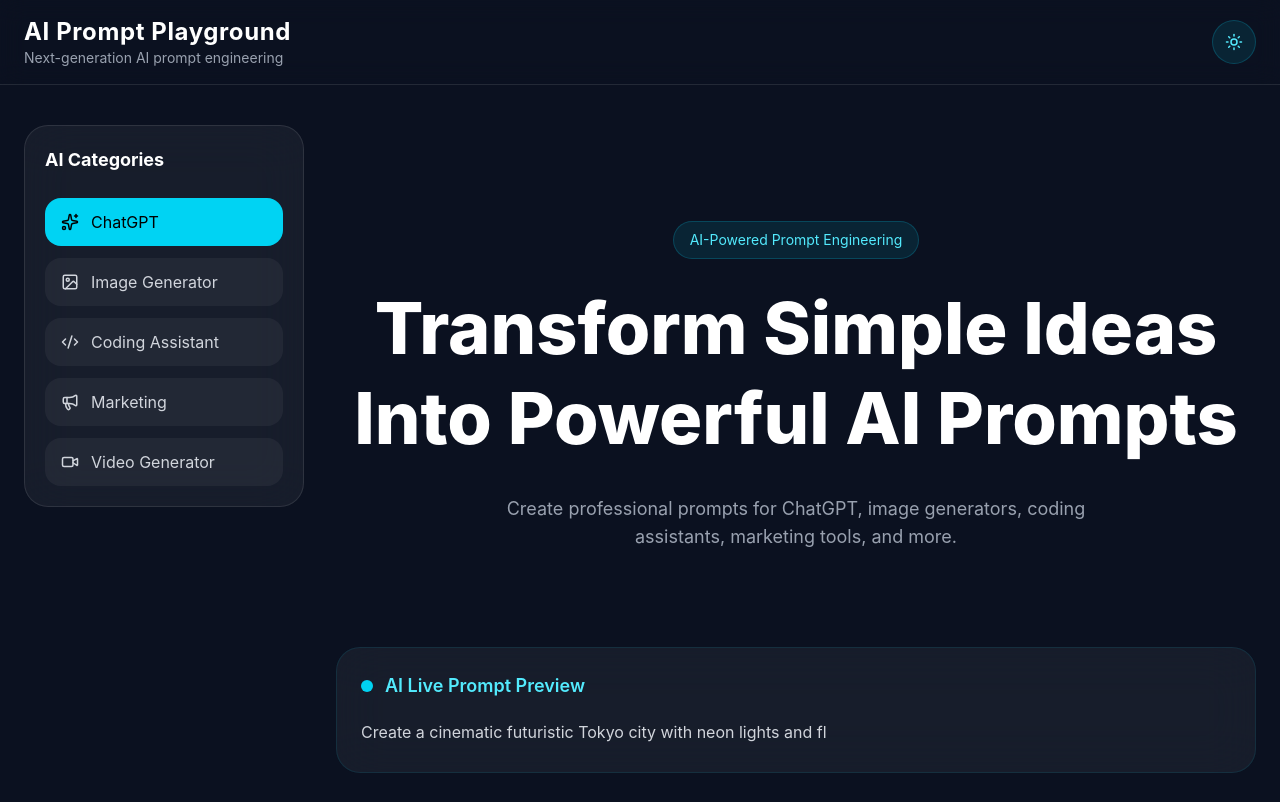
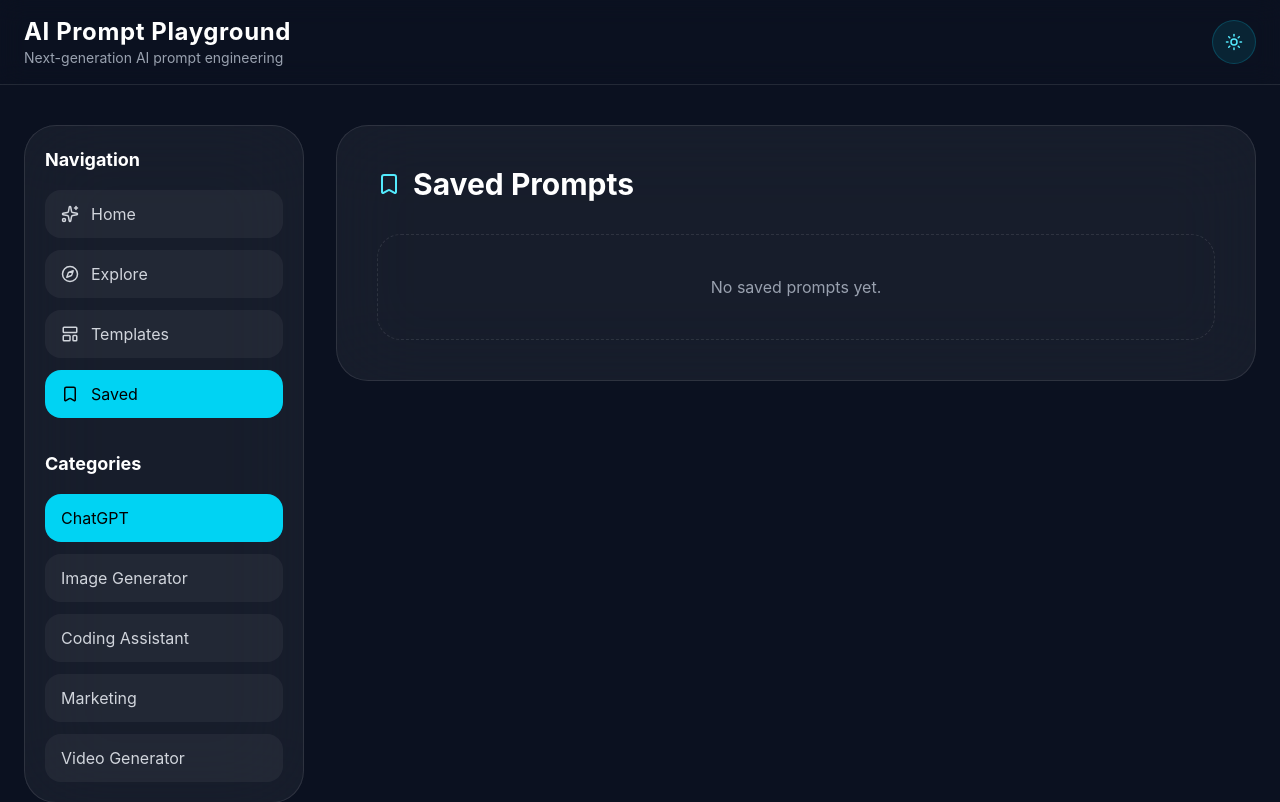
Before and after one commit to djabranemmd/ai-prompt-playground, a React (Vite) app: page /saved in a window 1280 px wide. Shown: the top 802 px of the page. Built offline with nearby package versions, Linux system fonts and the light colour scheme.

Commit message:
Convert project into multi-page AI platform

```diff
--- a/package.json
+++ b/package.json
@@ -16,6 +16,7 @@
     "react": "^19.2.6",
     "react-dom": "^19.2.6",
     "react-hot-toast": "^2.6.0",
+    "react-router-dom": "^7.15.1",
     "react-type-animation": "^3.2.0",
     "tailwindcss": "^4.3.0"
   },
--- a/src/App.jsx
+++ b/src/App.jsx
@@ -1,14 +1,20 @@
 import { useEffect, useState } from 'react'
+
+import { BrowserRouter, Routes, Route } from 'react-router-dom'
+
 import { Toaster } from 'react-hot-toast'
 
 import Navbar from './components/Navbar'
-import Hero from './components/Hero'
-import PromptBox from './components/PromptBox'
-import PromptHistory from './components/PromptHistory'
 import Sidebar from './components/Sidebar'
 
+import Home from './pages/Home'
+import Explore from './pages/Explore'
+import Templates from './pages/Templates'
+import SavedPrompts from './pages/SavedPrompts'
+
 function App() {
-  const [promptHistory, setPromptHistory] = useState([])
+  const [promptHistory, setPromptHistory] =
+    useState([])
 
   const [category, setCategory] =
     useState('ChatGPT')
@@ -19,7 +25,6 @@ function App() {
     const savedPrompts =
       JSON.parse(localStorage.getItem('promptHistory')) || []
 
-    // eslint-disable-next-line react-hooks/set-state-in-effect
     setPromptHistory(savedPrompts)
   }, [])
 
@@ -28,7 +33,10 @@ function App() {
     : 'bg-[#f3f7ff] text-black'
 
   return (
-    <div className={`min-h-screen transition ${themeClasses}`}>
+    <BrowserRouter>
+      <div
+        className={`min-h-screen transition ${themeClasses}`}
+      >
         <Toaster position="top-right" />
 
         <div className="fixed inset-0 -z-10 overflow-hidden">
@@ -49,21 +57,41 @@ function App() {
           />
 
           <div>
-          <Hero />
-
-          <PromptBox
+            <Routes>
+              <Route
+                path="/"
+                element={
+                  <Home
                     category={category}
                     promptHistory={promptHistory}
                     setPromptHistory={setPromptHistory}
                   />
+                }
+              />
 
-          <PromptHistory
-            prompts={promptHistory}
-            setPromptHistory={setPromptHistory}
+              <Route
+                path="/explore"
+                element={<Explore />}
               />
+
+              <Route
+                path="/templates"
+                element={<Templates />}
+              />
+
+              <Route
+                path="/saved"
+                element={
+                  <SavedPrompts
+                    promptHistory={promptHistory}
+                  />
+                }
+              />
+            </Routes>
           </div>
         </main>
       </div>
+    </BrowserRouter>
   )
 }
 
--- a/src/components/PromptBox.jsx
+++ b/src/components/PromptBox.jsx
@@ -68,6 +68,7 @@ function PromptBox({
       )
 
       toast.success('Prompt copied to clipboard!')
+    // eslint-disable-next-line no-unused-vars
     } catch (error) {
       toast.error('Failed to copy prompt.')
     }
--- a/src/components/Sidebar.jsx
+++ b/src/components/Sidebar.jsx
@@ -1,63 +1,103 @@
 import {
   Sparkles,
-  Image,
-  Code2,
-  Megaphone,
-  Video,
+  Compass,
+  LayoutTemplate,
+  Bookmark,
 } from 'lucide-react'
 
-const categories = [
+import { NavLink } from 'react-router-dom'
+
+const links = [
   {
-    name: 'ChatGPT',
+    name: 'Home',
+    path: '/',
     icon: Sparkles,
   },
   {
-    name: 'Image Generator',
-    icon: Image,
+    name: 'Explore',
+    path: '/explore',
+    icon: Compass,
   },
   {
-    name: 'Coding Assistant',
-    icon: Code2,
+    name: 'Templates',
+    path: '/templates',
+    icon: LayoutTemplate,
   },
   {
-    name: 'Marketing',
-    icon: Megaphone,
-  },
-  {
-    name: 'Video Generator',
-    icon: Video,
+    name: 'Saved',
+    path: '/saved',
+    icon: Bookmark,
   },
 ]
 
-function Sidebar({ category, setCategory }) {
+const categories = [
+  'ChatGPT',
+  'Image Generator',
+  'Coding Assistant',
+  'Marketing',
+  'Video Generator',
+]
+
+function Sidebar({
+  category,
+  setCategory,
+}) {
   return (
-    <aside className="sticky top-6 h-fit rounded-3xl border border-white/10 bg-white/5 p-5 backdrop-blur-xl">
-      <h2 className="mb-6 text-lg font-bold text-white">
-        AI Categories
+    <aside className="sticky top-6 h-fit rounded-[32px] border border-white/10 bg-white/5 p-5 backdrop-blur-2xl">
+      <div className="mb-8">
+        <h2 className="mb-4 text-lg font-bold">
+          Navigation
+        </h2>
+
+        <div className="space-y-3">
+          {links.map((link) => {
+            const Icon = link.icon
+
+            return (
+              <NavLink
+                key={link.path}
+                to={link.path}
+                className={({ isActive }) =>
+                  `flex items-center gap-3 rounded-2xl px-4 py-3 transition ${
+                    isActive
+                      ? 'bg-cyan-400 text-black'
+                      : 'bg-white/5 text-gray-300 hover:bg-white/10'
+                  }`
+                }
+              >
+                <Icon size={18} />
+
+                {link.name}
+              </NavLink>
+            )
+          })}
+        </div>
+      </div>
+
+      <div>
+        <h2 className="mb-4 text-lg font-bold">
+          Categories
         </h2>
 
         <div className="space-y-3">
           {categories.map((item) => {
-          const Icon = item.icon
-
-          const active = category === item.name
+            const active = category === item
 
             return (
               <button
-              key={item.name}
-              onClick={() => setCategory(item.name)}
-              className={`flex w-full items-center gap-3 rounded-2xl px-4 py-3 text-left transition ${
+                key={item}
+                onClick={() => setCategory(item)}
+                className={`w-full rounded-2xl px-4 py-3 text-left transition ${
                   active
                     ? 'bg-cyan-400 text-black'
                     : 'bg-white/5 text-gray-300 hover:bg-white/10'
                 }`}
               >
-              <Icon size={18} />
-
-              {item.name}
+                {item}
               </button>
             )
           })}
+        </div>
       </div>
     </aside>
   )
--- /dev/null
+++ b/src/pages/Explore.jsx
@@ -0,0 +1,23 @@
+import { Compass } from 'lucide-react'
+
+function Explore() {
+  return (
+    <section className="rounded-[32px] border border-white/10 bg-white/5 p-10 backdrop-blur-2xl">
+      <div className="mb-6 flex items-center gap-3">
+        <Compass className="text-cyan-300" />
+
+        <h1 className="text-3xl font-bold">
+          Explore AI Ideas
+        </h1>
+      </div>
+
+      <p className="max-w-2xl leading-8 text-gray-300">
+        Discover trending prompt ideas, AI workflows,
+        creative concepts, and inspiration for your next
+        project.
+      </p>
+    </section>
+  )
+}
+
+export default Explore
--- /dev/null
+++ b/src/pages/Home.jsx
@@ -0,0 +1,28 @@
+import Hero from '../components/Hero'
+import PromptBox from '../components/PromptBox'
+import PromptHistory from '../components/PromptHistory'
+
+function Home({
+  category,
+  promptHistory,
+  setPromptHistory,
+}) {
+  return (
+    <>
+      <Hero />
+
+      <PromptBox
+        category={category}
+        promptHistory={promptHistory}
+        setPromptHistory={setPromptHistory}
+      />
+
+      <PromptHistory
+        prompts={promptHistory}
+        setPromptHistory={setPromptHistory}
+      />
+    </>
+  )
+}
+
+export default Home
--- /dev/null
+++ b/src/pages/SavedPrompts.jsx
@@ -0,0 +1,44 @@
+import { Bookmark } from 'lucide-react'
+
+function SavedPrompts({
+  promptHistory,
+}) {
+  return (
+    <section className="rounded-[32px] border border-white/10 bg-white/5 p-10 backdrop-blur-2xl">
+      <div className="mb-8 flex items-center gap-3">
+        <Bookmark className="text-cyan-300" />
+
+        <h1 className="text-3xl font-bold">
+          Saved Prompts
+        </h1>
+      </div>
+
+      {promptHistory.length === 0 ? (
+        <div className="rounded-3xl border border-dashed border-white/10 p-10 text-center text-gray-400">
+          No saved prompts yet.
+        </div>
+      ) : (
+        <div className="space-y-5">
+          {promptHistory.map((prompt, index) => (
+            <div
+              key={index}
+              className="rounded-3xl border border-white/10 bg-[#111827]/80 p-6"
+            >
+              <div className="mb-3">
+                <span className="rounded-full border border-cyan-400/20 bg-cyan-400/10 px-4 py-2 text-xs text-cyan-300">
+                  {prompt.category}
+                </span>
+              </div>
+
+              <p className="leading-8 text-gray-300">
+                {prompt.text}
+              </p>
+            </div>
+          ))}
+        </div>
+      )}
+    </section>
+  )
+}
+
+export default SavedPrompts
--- /dev/null
+++ b/src/pages/Templates.jsx
@@ -0,0 +1,52 @@
+import { LayoutTemplate } from 'lucide-react'
+
+const templates = [
+  {
+    title: 'Marketing Campaign',
+    description:
+      'Generate powerful marketing prompts for brands.',
+  },
+  {
+    title: 'AI Art Generator',
+    description:
+      'Create cinematic prompts for AI image generation.',
+  },
+  {
+    title: 'Coding Assistant',
+    description:
+      'Generate prompts for software development tasks.',
+  },
+]
+
+function Templates() {
+  return (
+    <section className="rounded-[32px] border border-white/10 bg-white/5 p-10 backdrop-blur-2xl">
+      <div className="mb-8 flex items-center gap-3">
+        <LayoutTemplate className="text-cyan-300" />
+
+        <h1 className="text-3xl font-bold">
+          Prompt Templates
+        </h1>
+      </div>
+
+      <div className="grid gap-5 md:grid-cols-2 xl:grid-cols-3">
+        {templates.map((template, index) => (
+          <div
+            key={index}
+            className="rounded-3xl border border-white/10 bg-[#111827]/80 p-6 transition hover:border-cyan-400/30"
+          >
+            <h3 className="mb-3 text-xl font-semibold">
+              {template.title}
+            </h3>
+
+            <p className="leading-7 text-gray-300">
+              {template.description}
+            </p>
+          </div>
+        ))}
+      </div>
+    </section>
+  )
+}
+
+export default Templates
```
Also changed, not shown: 1 other file (tests, documents, lock files or other folders). Lines whose indentation alone changed are shown as unchanged.
